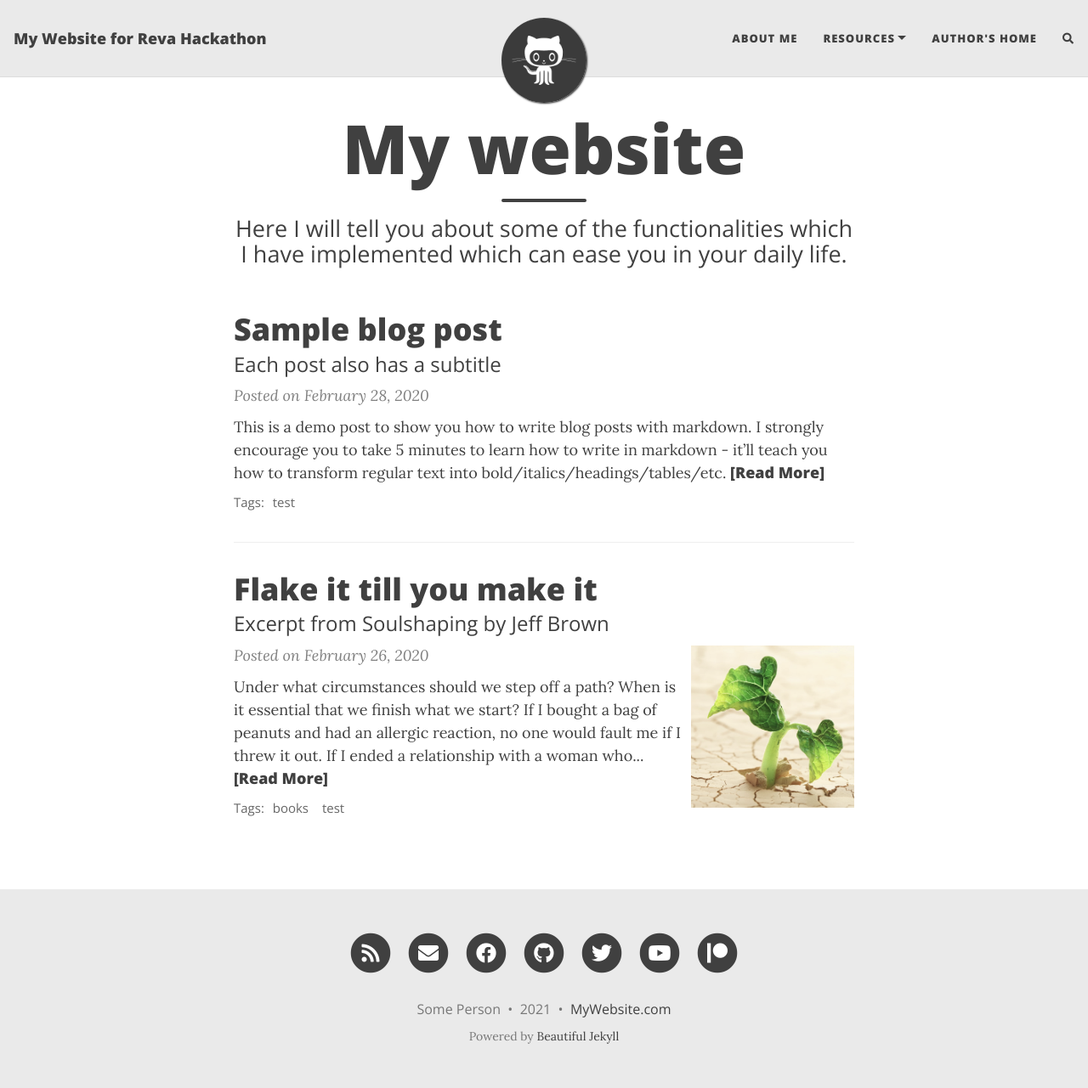
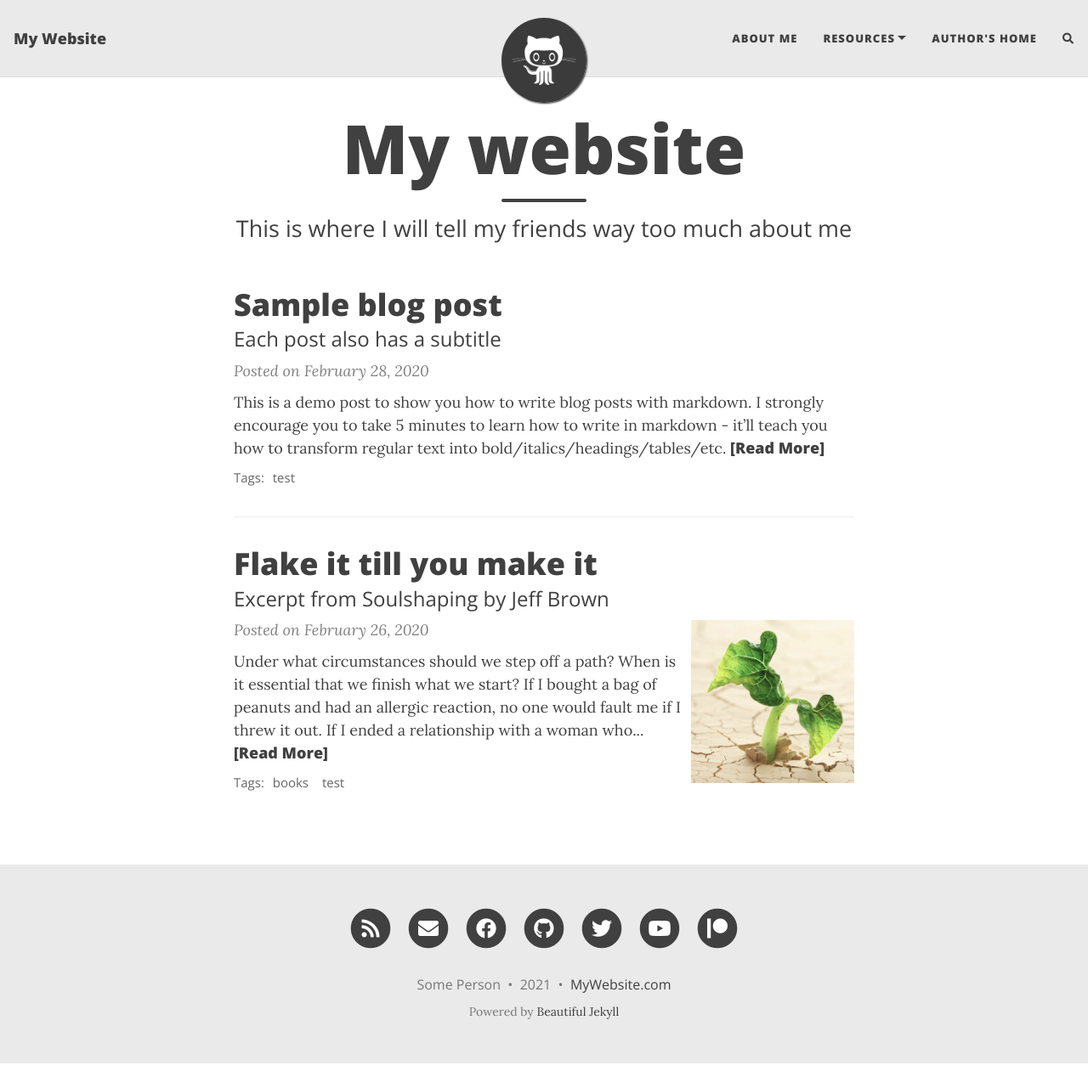
Before and after one commit to vstflugel/flugel.github.io, a Jekyll site: the page built from index.html, in a window 1280 px wide and 1281 px high. Shown: the whole window at 85% size. Built offline with Jekyll 4.4.1, drawn with Linux system fonts in a browser that asks for light colours; nearby versions of some CDN libraries; the list of posts is cut into pages by our own code; comment, search, counter and statistics services are not loaded.

Commit message:
just some checks are implemented for the website

```diff
--- a/_config.yml
+++ b/_config.yml
@@ -6,7 +6,7 @@
 # --- Required options --- #
 
 # Name of website
-title: My Website for Reva Hackathon
+title: My Website
 
 # Your name to show in the footer
 author: Some Person
--- a/index.html
+++ b/index.html
@@ -1,5 +1,5 @@
 ---
 layout: home
 title: My website
-subtitle: Here I will tell you about some of the functionalities which I have implemented which can ease you in your daily life.
+subtitle: This is where I will tell my friends way too much about me
 ---
```
Also changed, not shown: CHANGELOG.md (added), README.md, 2 other files.
